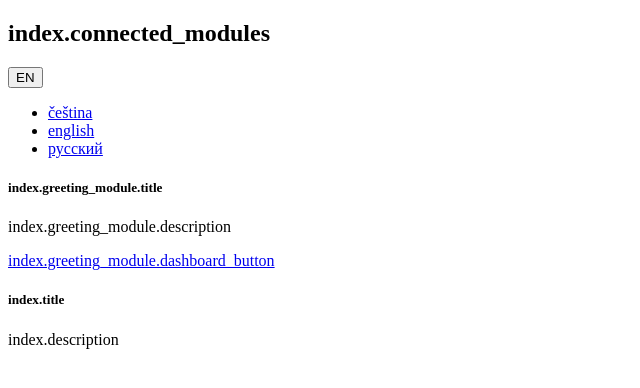
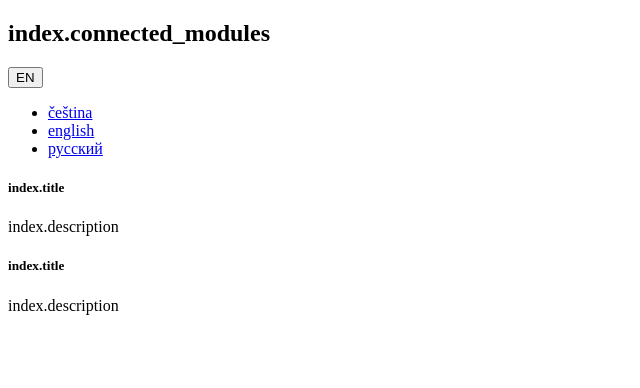
Before and after one commit to konstantin-gate/symfony-docker-project-public, a Symfony app: template app/templates/index/index.html.twig in a window 1280 px wide. Shown: the top 388 px of the page, without its empty margins (0-640 px from the left). Run offline with Twig, Linux system fonts and the light colour scheme; the template is opened without the code that fills it, so the values that code supplies are empty; some libraries are stand-ins or nearby versions.

Commit message:
Refaktoring překladů modulu Greeting, sjednocení klíčů a úprava layoutu karet modulů na úvodní stránce

```diff
--- a/app/templates/index/index.html.twig
+++ b/app/templates/index/index.html.twig
@@ -21,18 +21,28 @@
     </div>
     <div class="card mt-3">
         <div class="card-body">
-            <h5 class="card-title">{{'index.greeting_module.title'|trans}}</h5>
-            <p class="card-text text-secondary small-text">{{'index.greeting_module.description'|trans}}</p>
-            <a href="{{ path('greeting_dashboard', {'_locale': app.request.locale}) }}" class="btn btn-primary">{{'index.greeting_module.dashboard_button'|trans}}</a>
+            <div class="d-flex justify-content-between align-items-start">
+                <div>
+                    <h5 class="card-title">{{'index.title'|trans({}, 'greeting')}}</h5>
+                    <p class="card-text text-secondary small-text">{{'index.description'|trans({}, 'greeting')}}</p>
+                </div>
+                <a href="{{ path('greeting_dashboard', {'_locale': app.request.locale}) }}" class="btn btn-primary" title="{{'index.open_tooltip'|trans({}, 'greeting')}}">
+                    <i class="bi bi-caret-right"></i>
+                </a>
+            </div>
         </div>
     </div>
     <div class="card mt-3">
         <div class="card-body">
-            <h5 class="card-title">{{'index.title'|trans({}, 'money_calculator')}}</h5>
-            <p class="card-text text-secondary small-text">{{'index.description'|trans({}, 'money_calculator')}}</p>
-            <a href="#" class="btn btn-primary" title="{{'index.open_title'|trans({}, 'money_calculator')}}">
-                <i class="bi bi-caret-right"></i>
-            </a>
+            <div class="d-flex justify-content-between align-items-start">
+                <div>
+                    <h5 class="card-title">{{'index.title'|trans({}, 'money_calculator')}}</h5>
+                    <p class="card-text text-secondary small-text">{{'index.description'|trans({}, 'money_calculator')}}</p>
+                </div>
+                <a href="#" class="btn btn-primary" title="{{'index.open_tooltip'|trans({}, 'money_calculator')}}">
+                    <i class="bi bi-caret-right"></i>
+                </a>
+            </div>
         </div>
     </div>
 </div>
--- a/app/translations/Greeting/greeting.cs.yaml
+++ b/app/translations/Greeting/greeting.cs.yaml
@@ -72,3 +72,8 @@ modal:
     delete_confirm: 'Opravdu chcete smazat email %email%?'
     delete_btn: 'Smazat'
     cancel_btn: 'Zrušit'
+
+index:
+    title: "Modul Pozdravy"
+    description: "Spravujte kontakty pro pozdravy a posílejte personalizované pozdravy."
+    open_tooltip: "Přejít na přehled"
--- a/app/translations/Greeting/greeting.en.yaml
+++ b/app/translations/Greeting/greeting.en.yaml
@@ -72,3 +72,8 @@ modal:
     delete_confirm: 'Are you sure you want to delete email %email%?'
     delete_btn: 'Delete'
     cancel_btn: 'Cancel'
+
+index:
+    title: "Greeting Module"
+    description: "Manage greeting contacts and send personalized greetings."
+    open_tooltip: "Go to Dashboard"
--- a/app/translations/Greeting/greeting.ru.yaml
+++ b/app/translations/Greeting/greeting.ru.yaml
@@ -72,3 +72,8 @@ modal:
     delete_confirm: 'Вы уверены, что хотите удалить email %email%?'
     delete_btn: 'Удалить'
     cancel_btn: 'Отменить'
+
+index:
+    title: "Модуль поздравлений"
+    description: "Управляйте контактами для поздравлений и отправляйте персонализированные поздравления."
+    open_tooltip: "Перейти к контактам"
--- a/app/translations/Index/index.cs.yaml
+++ b/app/translations/Index/index.cs.yaml
@@ -1,7 +1,3 @@
 index:
     title: "Úvodní stránka"
     connected_modules: "Propojené moduly"
-    greeting_module:
-        title: "Modul Pozdravy"
-        description: "Spravujte kontakty pro pozdravy a posílejte personalizované pozdravy."
-        dashboard_button: "Přejít na přehled"
--- a/app/translations/Index/index.en.yaml
+++ b/app/translations/Index/index.en.yaml
@@ -1,7 +1,3 @@
 index:
     title: Homepage
     connected_modules: "Connected Modules"
-    greeting_module:
-        title: "Greeting Module"
-        description: "Manage greeting contacts and send personalized greetings."
-        dashboard_button: "Go to Dashboard"
--- a/app/translations/Index/index.ru.yaml
+++ b/app/translations/Index/index.ru.yaml
@@ -1,7 +1,3 @@
 index:
     title: "Домашняя страница"
     connected_modules: "Подключенные модули"
-    greeting_module:
-        title: "Модуль поздравлений"
-        description: "Управляйте контактами для поздравлений и отправляйте персонализированные поздравления."
-        dashboard_button: "Перейти к контактам"
--- a/app/translations/MoneyCalculator/money_calculator.cs.yaml
+++ b/app/translations/MoneyCalculator/money_calculator.cs.yaml
@@ -1,4 +1,4 @@
 index:
     title: Finanční kalkulačka
     description: Modul pro finanční výpočty
-    open_title: Otevřít
+    open_tooltip: Přejít na modul
--- a/app/translations/MoneyCalculator/money_calculator.en.yaml
+++ b/app/translations/MoneyCalculator/money_calculator.en.yaml
@@ -1,4 +1,4 @@
 index:
     title: Money Calculator
     description: Financial calculation module
-    open_title: Open
+    open_tooltip: Go to module
--- a/app/translations/MoneyCalculator/money_calculator.ru.yaml
+++ b/app/translations/MoneyCalculator/money_calculator.ru.yaml
@@ -1,4 +1,4 @@
 index:
     title: Денежный калькулятор
     description: Модуль финансовых расчетов
-    open_title: Открыть
+    open_tooltip: Перейти к модулю
```
